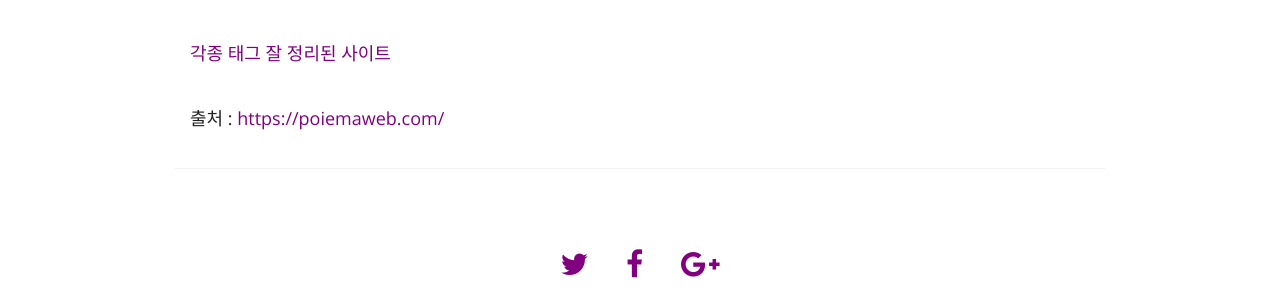
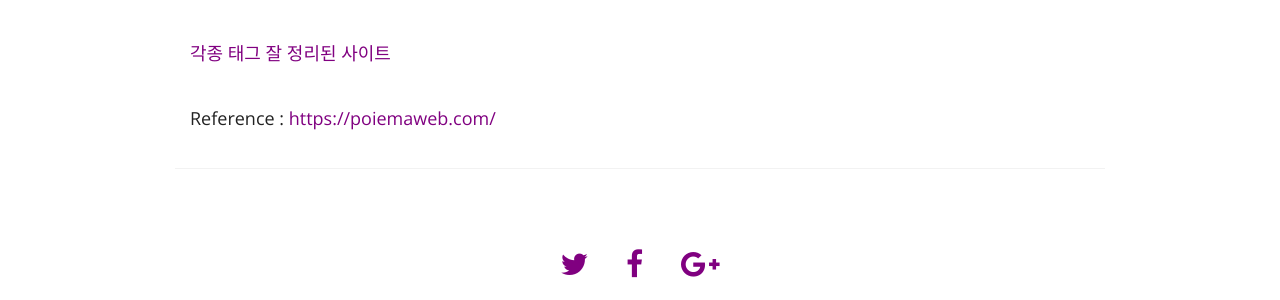
Before and after one commit to lsh58/lsh58.github.io, a Jekyll site: the page built from _posts/2020-02-17-HTML_시맨틱태그.md, in a window 1280 px wide and 900 px high, scrolled down 3077 px. Shown: the part 154-454 px from the top of the window. Built offline with Jekyll 4.4.1, drawn with Linux system fonts in a browser that asks for light colours; nearby versions of some CDN libraries; comment, search, counter and statistics services are not loaded.

Commit message:
Update 2020-02-17-HTML_시맨틱태그.md

```diff
--- a/_posts/2020-02-17-HTML_시맨틱태그.md
+++ b/_posts/2020-02-17-HTML_시맨틱태그.md
@@ -64,4 +64,4 @@ W3School에서 정의한 시맨틱과 관련된 정의는 이렇다.
 
 [각종 태그 잘 정리된 사이트](https://potionstory.tistory.com/11)
 
-출처 : <https://poiemaweb.com/>
+Reference : <https://poiemaweb.com/>
```
